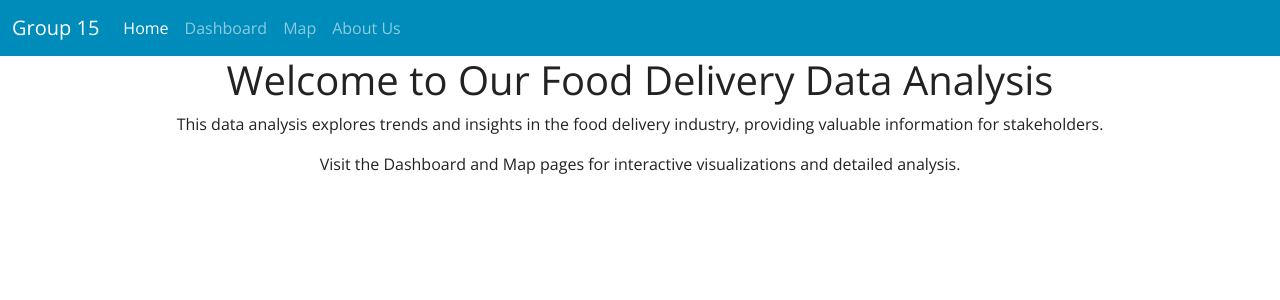
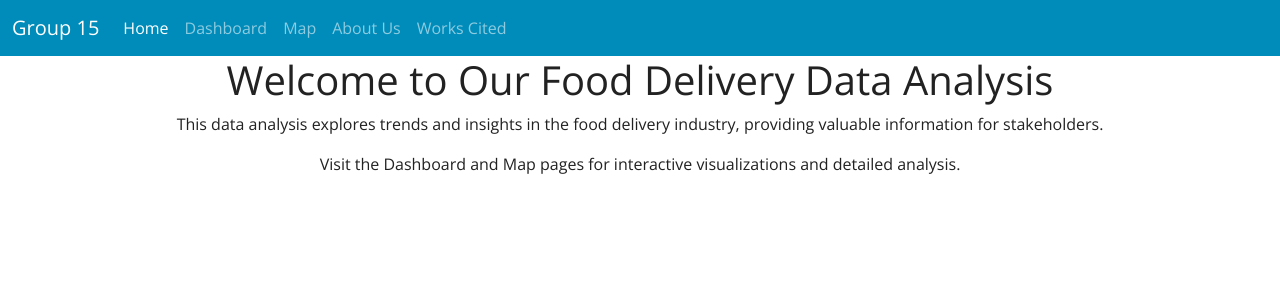
Before and after one commit to wrp94/project-3-group-15, a Flask app: page / in a window 1280 px wide. Shown: the top 300 px of the page. Run offline with Flask 3, Linux system fonts and the light colour scheme; some libraries are stand-ins or nearby versions.

Commit message:
works cited

```diff
--- a/app/app.py
+++ b/app/app.py
@@ -22,6 +22,9 @@ def index():
 def dashboard():
     return render_template("dashboard.html")
 
+@app.route("/works_cited")
+def works_cited():
+    return render_template("works_cited.html")
 
 @app.route("/map")
 def map():
--- a/app/templates/index.html
+++ b/app/templates/index.html
@@ -36,6 +36,9 @@
                 <li class="nav-item">
                     <a class="nav-link" href="/about_us">About Us</a>
                 </li>
+                <li class="nav-item">
+                <a class="nav-link" href="/works_cited">Works Cited</a>
+                </li>
             </ul>
         </div>
     </nav>
```
